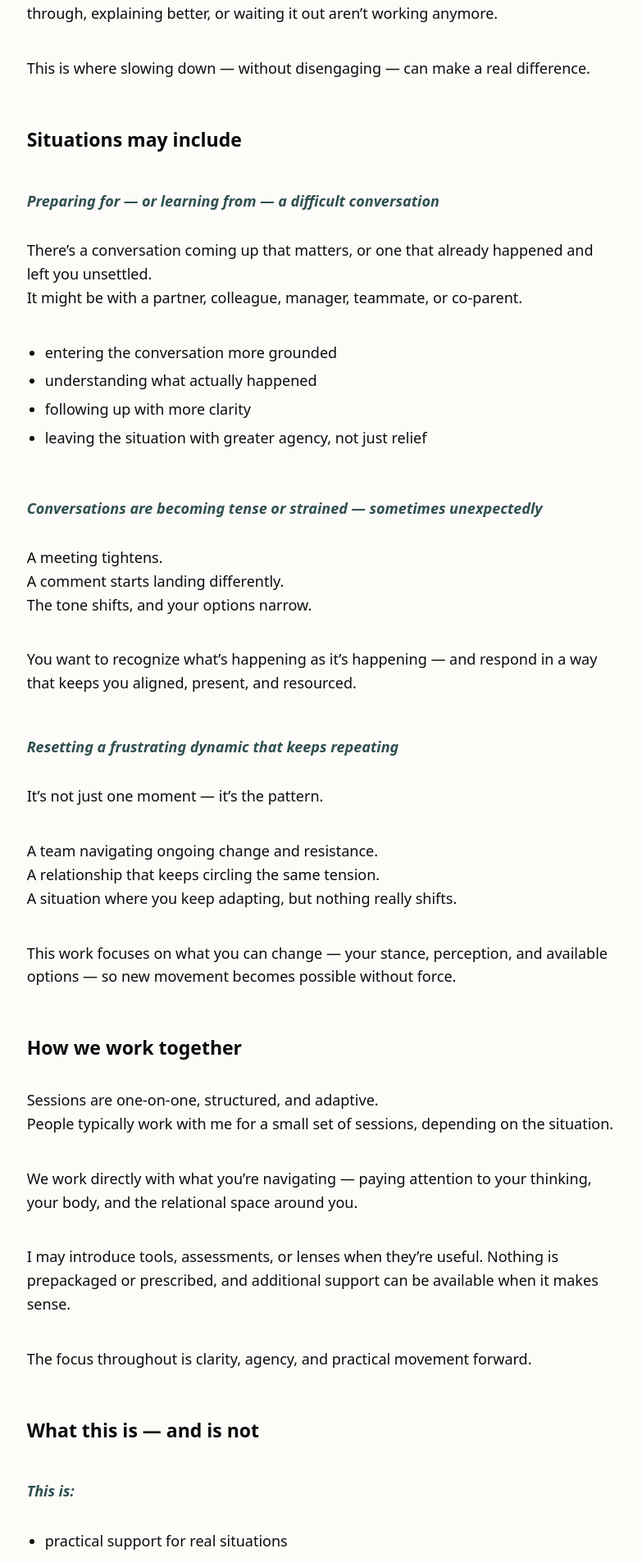
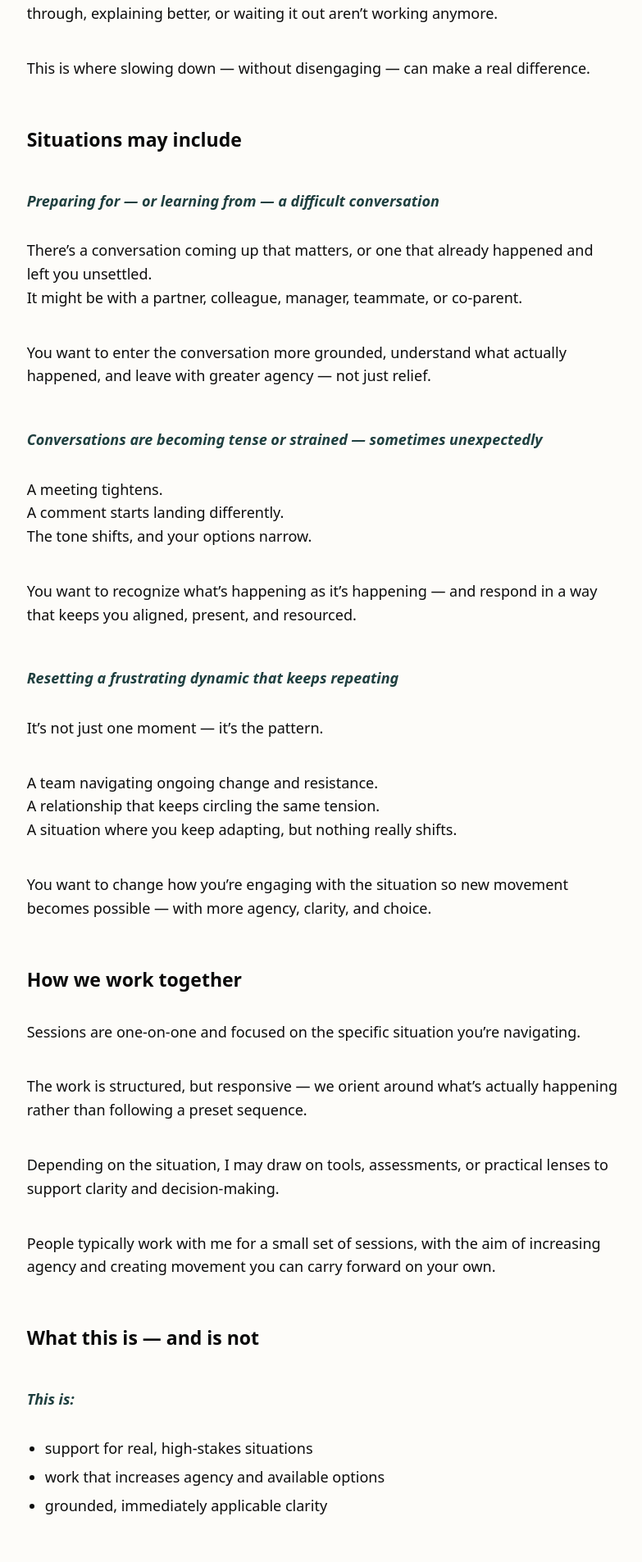
Before and after one commit to basil-family-lab/zen, a Jekyll site: the page built from index.md, in a window 1280 px wide. Shown: the part 722-2628 px from the top of the page at 82% size, without its empty margins (247-1030 px from the left). Built offline with Jekyll 4.4.1, drawn with Linux system fonts in a browser that asks for light colours; some of the changed text lies outside the part shown.

Commit message:
refactor: grammar and look and feel

```diff
--- a/assets/css/style.css
+++ b/assets/css/style.css
@@ -51,7 +51,7 @@ h3 {
   font-size: 18px;
   margin-top: 14px;
   font-style: italic;
-  color: #2f4f4f;
+  color: #1f3f3f;
 }
 
 /* Text */
--- a/index.md
+++ b/index.md
@@ -27,10 +27,7 @@ This is where slowing down — without disengaging — can make a real differenc
 There’s a conversation coming up that matters, or one that already happened and left you unsettled.
 It might be with a partner, colleague, manager, teammate, or co-parent.
 
-- entering the conversation more grounded
-- understanding what actually happened
-- following up with more clarity
-- leaving the situation with greater agency, not just relief
+You want to enter the conversation more grounded, understand what actually happened, and leave with greater agency — not just relief.
 
 ### Conversations are becoming tense or strained — sometimes unexpectedly
 
@@ -48,42 +45,37 @@ A team navigating ongoing change and resistance.
 A relationship that keeps circling the same tension.
 A situation where you keep adapting, but nothing really shifts.
 
-This work focuses on what you can change — your stance, perception, and available options — so new movement becomes possible without force.
+You want to change how you’re engaging with the situation so new movement becomes possible — with more agency, clarity, and choice.
 
 ## How we work together
 
-Sessions are one-on-one, structured, and adaptive.
-People typically work with me for a small set of sessions, depending on the situation.
+Sessions are one-on-one and focused on the specific situation you’re navigating.
 
-We work directly with what you’re navigating — paying attention to your thinking, your body, and the relational space around you.
+The work is structured, but responsive — we orient around what’s actually happening rather than following a preset sequence.
 
-I may introduce tools, assessments, or lenses when they’re useful. Nothing is prepackaged or prescribed, and additional support can be available when it makes sense.
+Depending on the situation, I may draw on tools, assessments, or practical lenses to support clarity and decision-making.
 
-The focus throughout is clarity, agency, and practical movement forward.
+People typically work with me for a small set of sessions, with the aim of increasing agency and creating movement you can carry forward on your own.
 
 ## What this is — and is not
 
 ### This is:
 
-- practical support for real situations
-- a way to slow down without disengaging
-- work that increases agency and options
-- grounded, relational, and immediately applicable
+- support for real, high-stakes situations
+- work that increases agency and available options
+- grounded, immediately applicable clarity
 
 ### This is not:
 
 - therapy
 - advice-giving
 - performance coaching
-- fixing other people
 
 ## About me
 
 I’m a certified Zen Leadership coach and instructor with the [Institute of Zen Leadership](https://zenleader.global), and the founder of [Mindset Dojo](https://mindset.dojo.center), a self-inquiry and presence-based practice community.
 
 My experience spans decades in business and technology, working in complex environments and periods of change, alongside lived experience navigating leadership, teams, and co-parenting.
-
-I’m also a student of Aikido, practicing alongside my children. That practice — working with energy, timing, and balance rather than force — quietly informs how I approach difficult situations and conversations.
 
 ## What people have said
 
```
